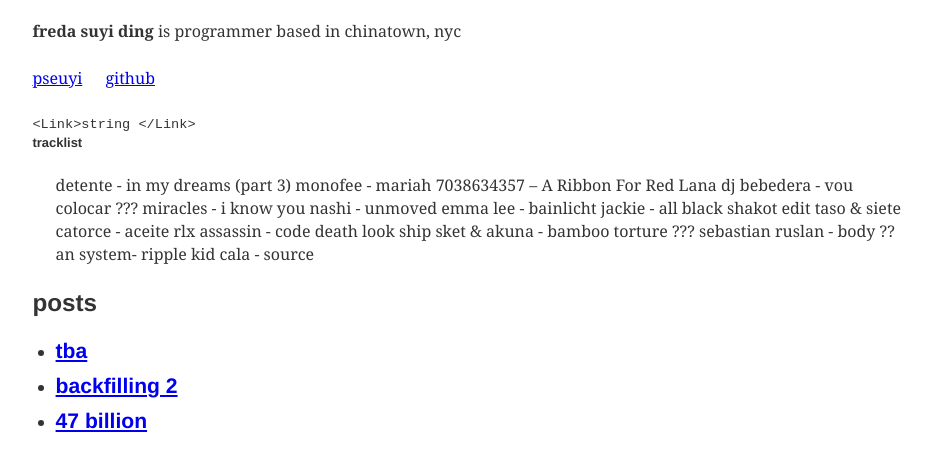
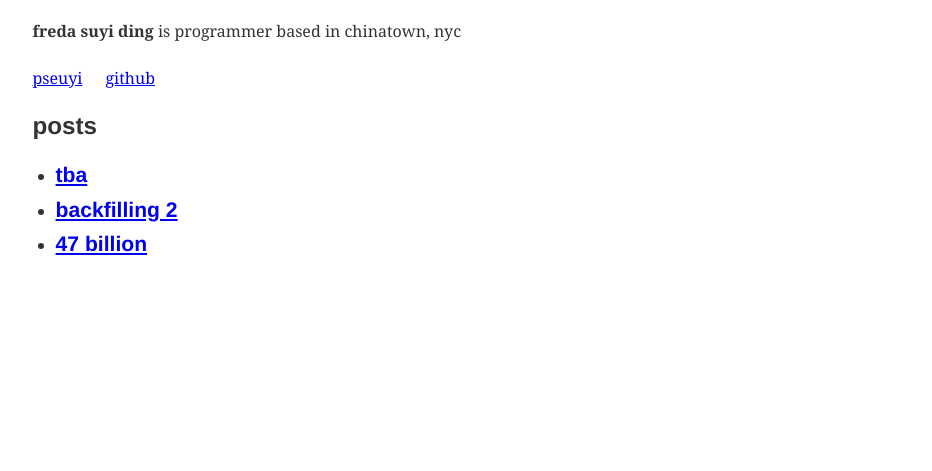
Before and after one commit to pseuyi/blog, a Gatsby site: page / in a window 1280 px wide. Shown: the part 73-544 px from the top of the page, without its empty margins (161-1093 px from the left). Built offline with nearby package versions, Linux system fonts and the light colour scheme; Gatsby itself is replaced by a stand-in of ours; some packages are replaced by stand-ins of ours.

Commit message:
remove unnecessary code

```diff
--- a/src/components/bio.js
+++ b/src/components/bio.js
@@ -43,17 +43,7 @@ const Bio = () => {
         </a>
         <a href={`https://github.com/${social.github}`}>github</a>
       </p>
-      <code>{"<Link>string </Link>"}</code>
-      <h6>tracklist</h6>
-      <blockquote>
-        detente - in my dreams (part 3) monofee - mariah 7038634357 – A Ribbon
-        For Red Lana dj bebedera - vou colocar ??? miracles - i know you nashi -
-        unmoved emma lee - bainlicht jackie - all black shakot edit taso & siete
-        catorce - aceite rlx assassin - code death look ship sket & akuna -
-        bamboo torture ??? sebastian ruslan - body ?? an system- ripple kid cala
-        - source
-      </blockquote>
-    </div>
+   </div>
   )
 }
 
```
